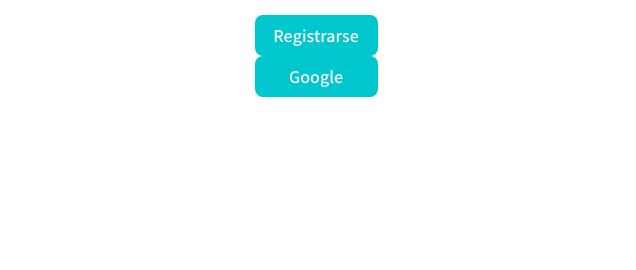
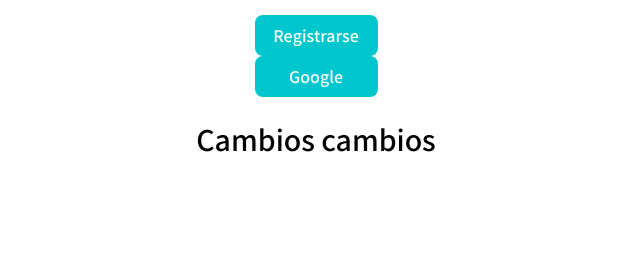
Before and after one commit to victoria-ancalaf/SCL014-social-network, a website with bundled scripts: page src/index.html in a window 1280 px wide. Both pictures are taken after a click on the button "O regístrate.". Shown: the part 392-662 px from the top of the page, 644-1280 px from the left. Built offline with nearby package versions, Linux system fonts and the light colour scheme.

Commit message:
prueba-firebase-2

```diff
--- a/src/index.html
+++ b/src/index.html
@@ -58,7 +58,7 @@
       <input type="password" id="new-password" class="log-input" placeholder="Contraseña"></input>
       <button type="button" id="regisBtn" class="enter-btn">Registrarse</button>
       <button type="button" id="googleBtn" class="enter-btn">Google</button>
-
+<h1>Cambios cambios</h1>
     </main>
   </div>
 
```
